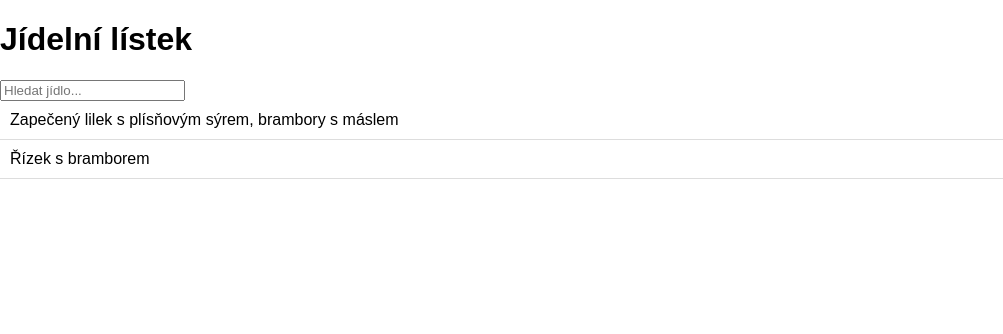
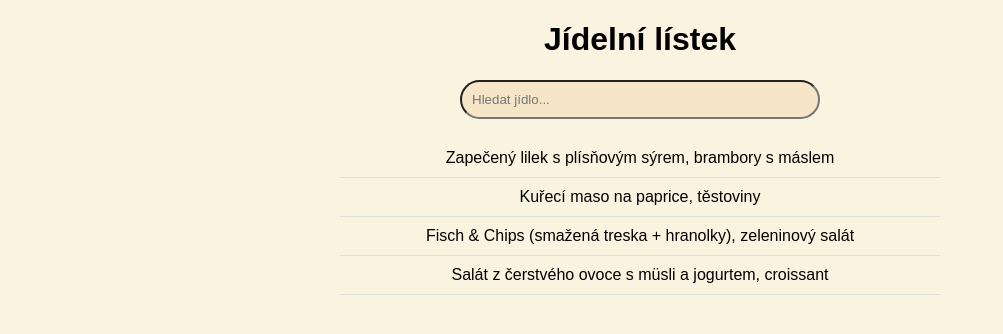
Before and after one commit to Amaroun13/jidelna-db, a plain HTML site: page index.html in a window 1280 px wide. Shown: the whole page, without its empty margins (0-1003 px from the left). Drawn offline with Linux system fonts and the light colour scheme.

Commit message:
Přidány vylepšení vzhledu a další jídla.

```diff
--- a/data/jidla.json
+++ b/data/jidla.json
@@ -2,11 +2,21 @@
   {
     "id": 1,
     "nazev": "Zapečený lilek s plísňovým sýrem, brambory s máslem",
-    "obrazek": "images/1.jpg"
+    "obrazek": "images/1.webp"
   },
   {
     "id": 2,
-    "nazev": "Řízek s bramborem",
-    "obrazek": "images/rizek.jpg"
+    "nazev": "Kuřecí maso na paprice, těstoviny",
+    "obrazek": "images/2.webp"
+  },
+  {
+    "id": 3,
+    "nazev": "Fisch & Chips (smažená treska + hranolky), zeleninový salát",
+    "obrazek": "images/3.webp"
+  },
+  {
+    "id": 4,
+    "nazev": "Salát z čerstvého ovoce s müsli a jogurtem, croissant",
+    "obrazek": "images/4.webp"
   }
 ]
--- a/js/app.js
+++ b/js/app.js
@@ -38,4 +38,5 @@ search.oninput = () => {
     zobrazJidla(filtrovane);
 };
 
+
 nactiJidla();
--- a/style.css
+++ b/style.css
@@ -1,13 +1,28 @@
 body {
-    font-family: Arial;
-    max-width: 600 px;
-    margin: auto;
+    font-family: Arial, Helvetica, sans-serif;
+    max-width: 600px;
+    margin: 0 auto;
+    background-color: #faf3e0;
+    text-align: center;
+}
+
+#search {
+    display: block;
+    width: calc(100% - 40px);
+    max-width: 360px;
+    margin: 20px auto;
+    background-color: #f5e6c8; /* chlebová */
+    padding: 10px;
+    border-radius: 20px;
+    box-sizing: border-box;
 }
 
 #list div {
+    display: flex;
     padding: 10px;
     border-bottom: 1px solid #ddd;
     cursor: pointer;
+    justify-content: center;
 }
 
 .hidden {
@@ -18,3 +33,9 @@ body {
     width: 100%;
     border-radius: 8px;
 }
+/*
+ display: block;
+    width: calc(100% - 40px);
+    max-width: 360px;
+    margin: 20px auto 0;
+    box-sizing: border-box;
```
